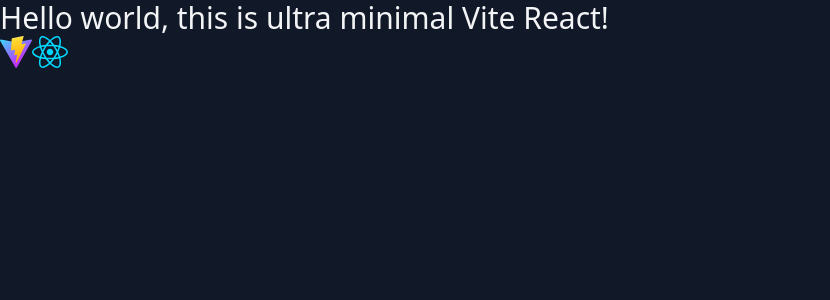
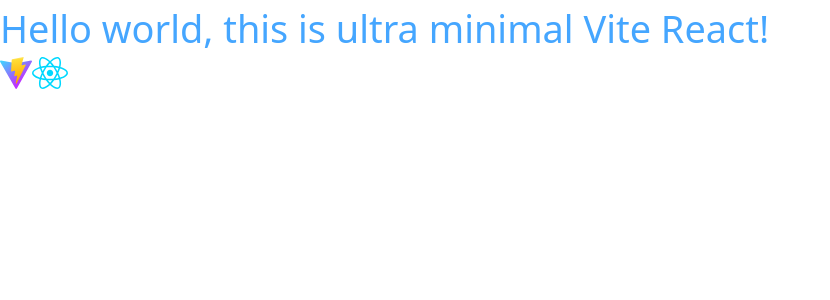
Before and after one commit to g00gol/ika, a React (Vite) app in the folder client/: page / in a window 1280 px wide. Shown: the top 300 px of the page, without its empty margins (0-830 px from the left). Built offline with nearby package versions, Linux system fonts and the light colour scheme.

Commit message:
init color scheme

```diff
--- a/client/src/index.css
+++ b/client/src/index.css
@@ -4,6 +4,9 @@
 
 @layer base {
   body {
-    @apply bg-gray-900 text-gray-100;
+    @apply bg-background text-text;
+  }
+  h1 {
+    @apply text-primary;
   }
 }
--- a/client/tailwind.config.js
+++ b/client/tailwind.config.js
@@ -2,7 +2,30 @@
 export default {
   content: ["./index.html", "./src/**/*.{js,ts,jsx,tsx}"],
   theme: {
-    extend: {},
+    colors: {
+      text: "#000000",
+      background: "#FFFFFF",
+      primary: "#45a6ff",
+      secondary: "#08324b",
+      accent: "#f4fc0e",
+    },
+    fontSize: {
+      sm: "0.750rem",
+      base: " 1rem",
+      xl: "1.333rem",
+      "2xl": "1.777rem",
+      "3xl": "2.369rem",
+      "4xl": "3.158rem",
+      "5xl": "4.210rem",
+    },
+    fontFamily: {
+      heading: "Poppins",
+      body: "Poppins",
+    },
+    fontWeight: {
+      normal: "400",
+      bold: "700",
+    },
   },
   plugins: [],
 };
```
